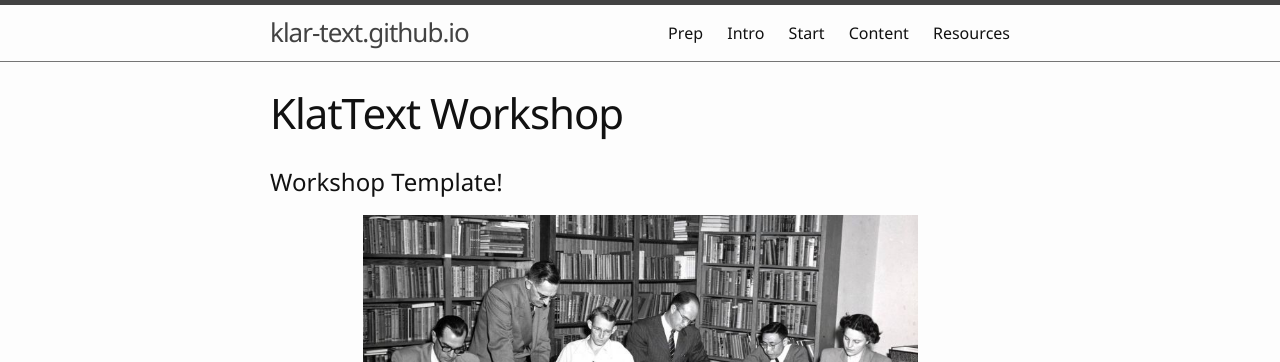
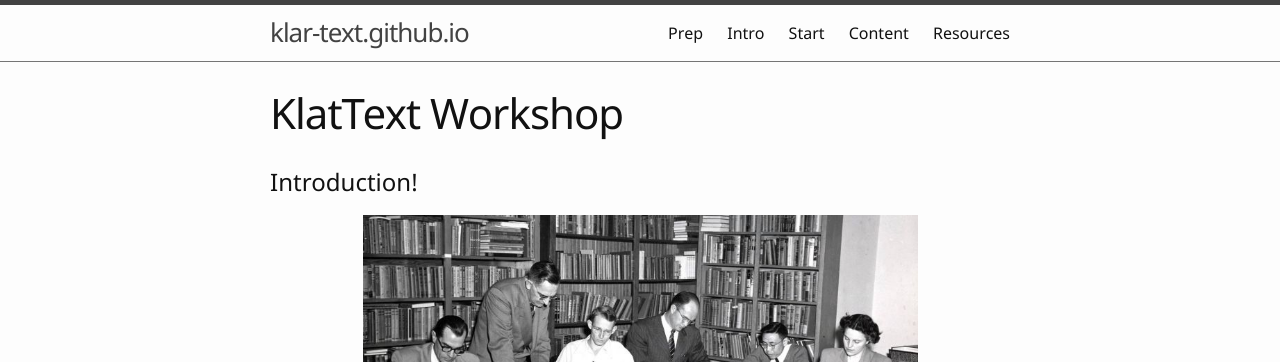
Before and after one commit to Klar-Text/klar-text.github.io, a Jekyll site: the page built from index.md, in a window 1280 px wide. Shown: the top 362 px of the page. Built offline with Jekyll 4.4.1, drawn with Linux system fonts in a browser that asks for light colours; our own code applies the rules of GitHub Pages for plain Markdown files.

Commit message:
first changes

```diff
--- a/index.md
+++ b/index.md
@@ -2,7 +2,7 @@
 title: KlatText Workshop
 ---
 
-# Workshop Template!
+# Introduction!
 
 {% include figure.html img="uidaho-workshop.jpg" alt="intro image here" caption="Library workshop" width="75%" %}
 
```
